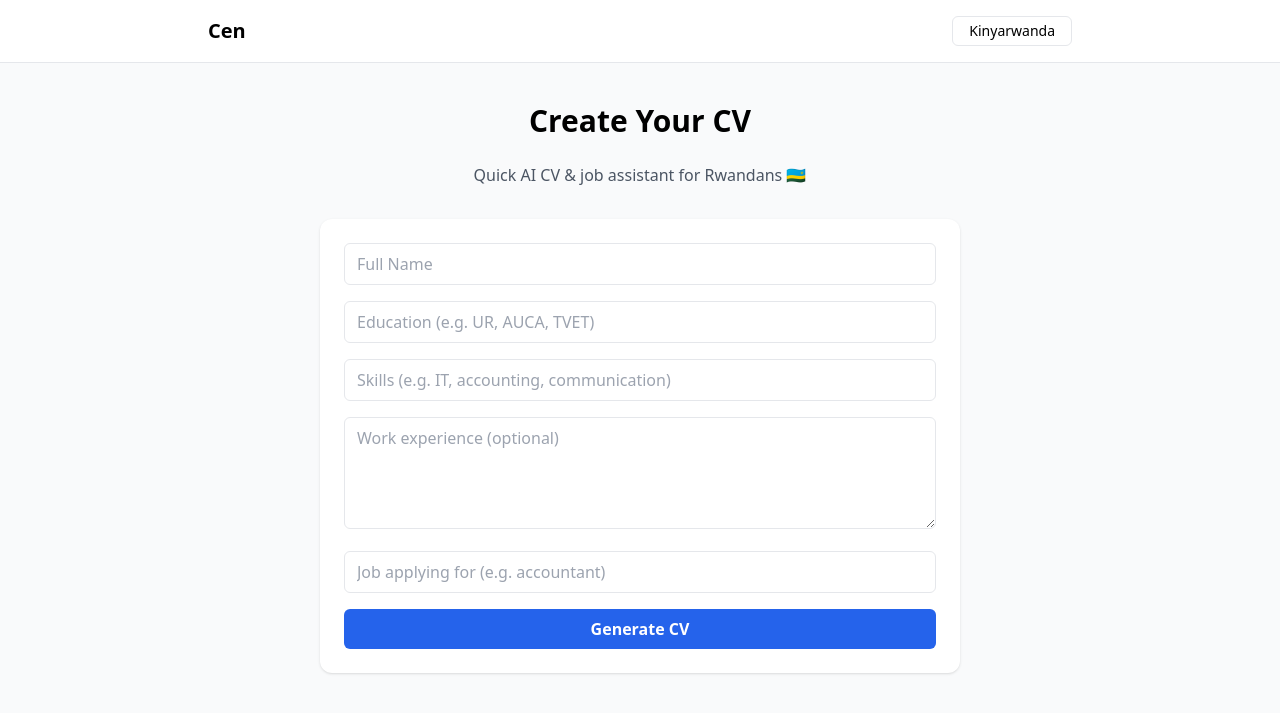
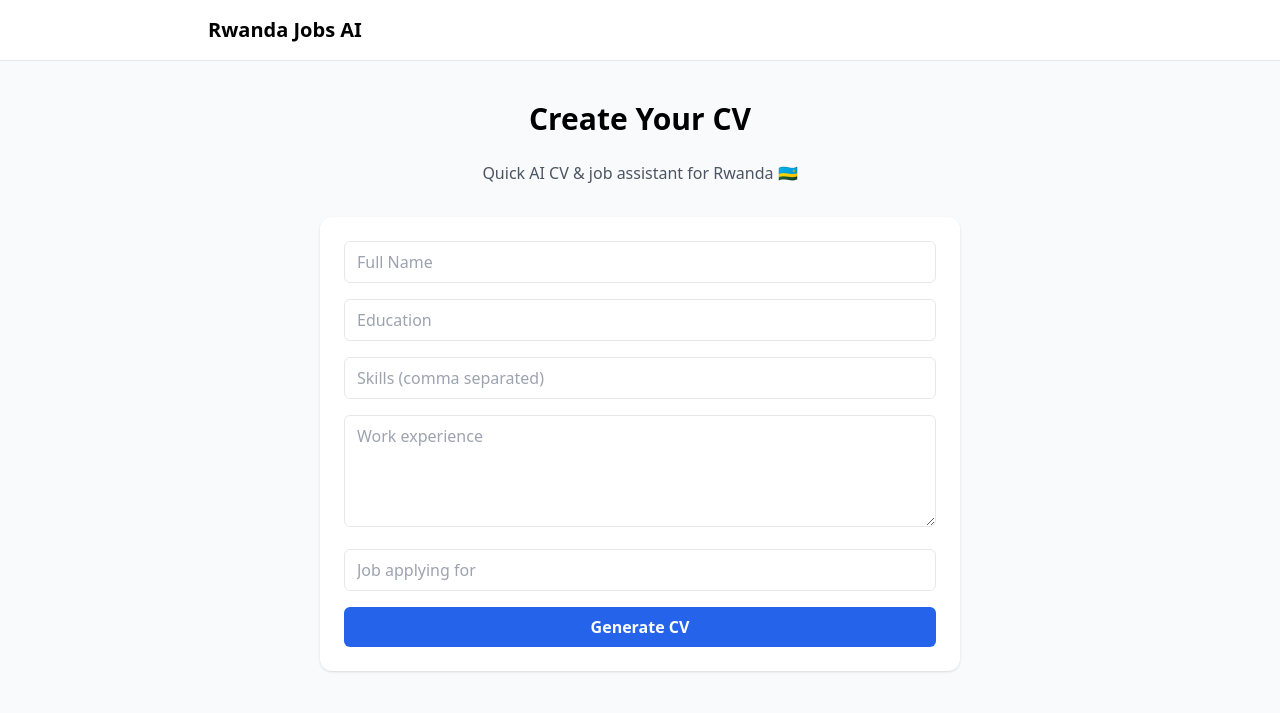
Before and after one commit to derrickkirezi/kireziderrick.github.io, a Flask app: page / in a window 1280 px wide. Shown: the top 713 px of the page. Run offline with Flask 3, Linux system fonts and the light colour scheme; some libraries are stand-ins or nearby versions.

Commit message:
Update index.html

```diff
--- a/templates/index.html
+++ b/templates/index.html
@@ -3,64 +3,39 @@
 <head>
 <meta charset="UTF-8" />
 <meta name="viewport" content="width=device-width, initial-scale=1.0" />
-<title>Cen</title>
+<title>Rwanda AI CV Assistant</title>
 <script src="https://cdn.tailwindcss.com"></script>
 </head>
-
 <body class="bg-gray-50 flex flex-col items-center min-h-screen">
-
-<!-- Navbar -->
 <header class="w-full bg-white border-b py-4">
   <div class="max-w-4xl mx-auto flex justify-between items-center px-4">
-    <h1 class="font-semibold text-xl">Cen</h1>
-    <button class="px-4 py-1 text-sm border rounded-md hover:bg-gray-100">Kinyarwanda</button>
+    <h1 class="font-semibold text-xl">Rwanda Jobs AI</h1>
   </div>
 </header>
 
-<!-- Container -->
 <div class="w-full max-w-2xl mx-auto py-10 px-4">
+  <h2 class="text-center text-3xl font-semibold mb-6">Create Your CV</h2>
+  <p class="text-center text-gray-600 mb-8">Quick AI CV & job assistant for Rwanda 🇷🇼</p>
 
-  <!-- Title -->
-  <h2 class="text-center text-3xl font-semibold mb-6">Create Your CV</h2>
-  <p class="text-center text-gray-600 mb-8">
-    Quick AI CV & job assistant for Rwandans 🇷🇼
-  </p>
-
-  <!-- Form -->
   <form method="POST" class="space-y-4 bg-white p-6 rounded-xl shadow">
-
     <input name="name" required placeholder="Full Name" class="w-full border rounded-md px-3 py-2" />
-
-    <input name="education" required placeholder="Education (e.g. UR, AUCA, TVET)" class="w-full border rounded-md px-3 py-2" />
-
-    <input name="skills" required placeholder="Skills (e.g. IT, accounting, communication)" class="w-full border rounded-md px-3 py-2" />
-
-    <textarea name="experience" placeholder="Work experience (optional)" class="w-full border rounded-md px-3 py-2 h-28"></textarea>
-
-    <input name="job" required placeholder="Job applying for (e.g. accountant)" class="w-full border rounded-md px-3 py-2" />
-
-    <button class="w-full bg-blue-600 hover:bg-blue-700 text-white py-2 rounded-md font-semibold transition">
-      Generate CV
-    </button>
+    <input name="education" required placeholder="Education" class="w-full border rounded-md px-3 py-2" />
+    <input name="skills" required placeholder="Skills (comma separated)" class="w-full border rounded-md px-3 py-2" />
+    <textarea name="experience" placeholder="Work experience" class="w-full border rounded-md px-3 py-2 h-28"></textarea>
+    <input name="job" required placeholder="Job applying for" class="w-full border rounded-md px-3 py-2" />
+    <button class="w-full bg-blue-600 hover:bg-blue-700 text-white py-2 rounded-md font-semibold transition">Generate CV</button>
   </form>
 
-  <!-- Output -->
   {% if result %}
   <div class="bg-white p-6 rounded-xl shadow mt-10">
     <h3 class="text-xl font-semibold mb-3">Result</h3>
     <pre class="whitespace-pre-wrap text-gray-700">{{ result }}</pre>
-
     <form action="/download" method="POST">
       <input type="hidden" name="pdf_content" value="{{ result }}">
-    <button class="mt-4 bg-green-600 hover:bg-green-700 text-white py-2 px-4 rounded-md">
-      Download CV as PDF
-    </button>
+      <button class="mt-4 bg-green-600 hover:bg-green-700 text-white py-2 px-4 rounded-md">Download CV as PDF</button>
     </form>
   </div>
   {% endif %}
-
-
 </div>
-
 </body>
 </html>
```
Lines whose indentation alone changed are shown as unchanged.
